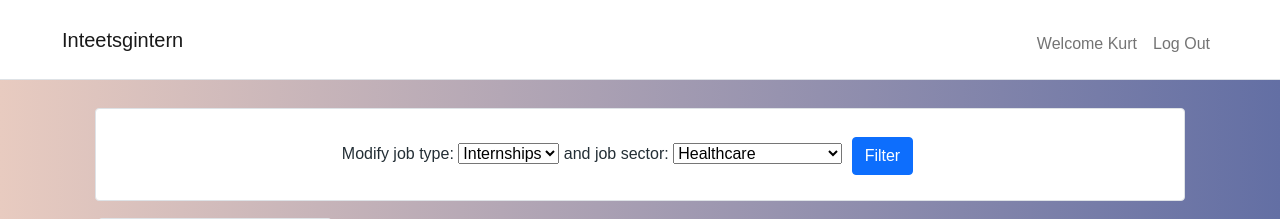
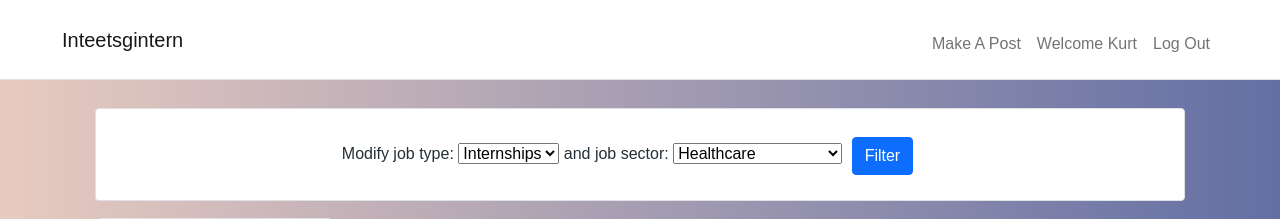
Before and after one commit to thekopiman/Beginners_luck, a Flask app: page / in a window 1280 px wide. Shown: the top 219 px of the page. Run offline with Flask 2, Linux system fonts and the light colour scheme; a user stored in the database is signed in; data that the repository does not hold is empty; parts of the project's set-up code (start-up, migrations or seed data) failed here and were passed over.

Commit message:
Update index.html

```diff
--- a/templates/index.html
+++ b/templates/index.html
@@ -16,6 +16,7 @@
                 <ul class="navbar-nav me-auto mt-2">
                 </ul>
                 <ul class="navbar-nav ms-auto mt-2">
+                    <li class="nav-item"><a class="nav-link" href="/upload">Make A Post</a></li>
                     <li class="nav-item"><a class="nav-link" href="/profile">{{ welcome }}</a></li>
                     <li class="nav-item"><a class="nav-link" href="/logout">Log Out</a></li>
                 </ul>
```
